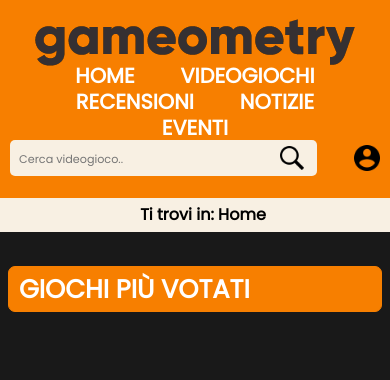
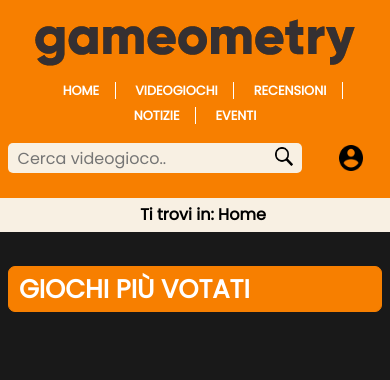
Before and after one commit to TechWebProject/Gameometry-webSite, a PHP site: page /index.html in a window 390 px wide. Shown: the top 380 px of the page. Run offline with PHP 8.4, Linux system fonts and the light colour scheme.

Commit message:
Modifica mini e style per schermi piccoli

```diff
--- a/Codice/mini.css
+++ b/Codice/mini.css
@@ -33,10 +33,18 @@ header{
 }
 
 #menu ul li{
-    padding: 1.0em;
-    font-size: 1.3em;
+    padding-left: 1.5em;
+    padding-right: 1.5em;
+    padding-top: 0;
+    padding-bottom:0;
+    font-size: 1.5em;
+    border-right: 1px solid white;
     grid-row: 2;
     grid-column: 1;
+}
+
+#menu ul li:last-child{
+    border-right: none;
 }
 
 header div{
@@ -68,12 +76,17 @@ header div{
     width: 70%;
     height: 2.0em;
     margin-right: 2em;
-    font-size: 0.7em;
+    font-size: 1.4em;
 }
 
 #areaRiservata{
     grid-row: 4;
     grid-column: 1;
+}
+
+#areaRiservata img {
+    width: 80%;
+    height: 3em;
 }
 
 /*
@@ -210,3 +223,116 @@ PAGINA DI ACCESSO
 #logIn{
     padding-bottom: 28.5em;
 }
+
+/*
+=================
+PAGINA RECENSIONE
+=================
+*/
+
+#areaCommento{
+    font-size: 1.5em;
+}
+#inviaCommento{
+    font-size: 2.0em;
+}
+
+
+@media screen and (max-width: 800px){
+    #menu ul li{
+        padding-left: 1.2em;
+        padding-right: 1.2em;
+        font-size: 1em;
+    }
+
+    #ricerca{
+        padding-bottom: 0.5em;
+        height: 0.8em;
+    }
+
+    #cerca img{
+        padding-left: 0.5em;
+        width: 50%;
+        height: 1.2em;
+    }
+
+    #searchBar{
+        width: 100%;
+        font-size: 1em;
+    }
+
+    #areaRiservata img {
+        width: 80%;
+        height: 2em;
+    }
+}
+
+
+@media screen and (max-width: 600px){
+    #menu ul li{
+        padding-left: 1.2em;
+        padding-right: 1.2em;
+        font-size: 0.8em;
+    }
+}
+
+
+@media screen and (max-device-width: 600px) {
+
+    #menu{
+        margin-top:2em;
+    }
+
+    #menu ul li{
+        padding-left: 0.6em;
+        padding-right: 0.6em;
+        font-size: 2em;
+        grid-row: 2;
+        grid-column: 1;
+    }
+
+
+    #ricerca{
+        padding-bottom: 0.8em;
+        height: 1.4em;
+    }
+
+    #cerca img{
+        padding-left: 0.5em;
+        width: 100%;
+        height: 2em;
+    }
+
+    #searchBar{
+        width: 200%;
+        font-size: 1.8em;
+    }
+
+    #areaRiservata img {
+        width: 100%;
+        height: 4em;
+    }
+
+    #navUtente{
+        margin-top: 3.5em;
+    }
+
+    #breadcrumb{
+        font-size: 1.8em;
+        padding-top: 0.5em;
+        padding-bottom: 0.5em;
+        margin-top: 1.5em;
+    }
+
+    h1 {
+        font-size: 2.5em;
+        margin-top: 3em;
+        padding: 0.4em;
+        border-radius: 7px;
+        color: white;
+        text-align: left;
+        background-color: #F77F00;
+        border: 0.5px solid #F77F00;
+    }
+
+}
--- a/Codice/style.css
+++ b/Codice/style.css
@@ -42,7 +42,7 @@ SEZIONE HEADER
 header {
     padding: 0.5em;
     display: grid;
-    grid-template-columns: 1fr 4fr 2fr 0.5fr;
+    grid-template-columns: 1fr 4fr 2fr;
     grid-gap: 15px;
 }
 
@@ -125,12 +125,12 @@ header div {
 
 #cerca img {
     padding-right: 0.5em;
-    padding-left: 1.0em;
 }
 
 #areaR{
     background-color: #F77F00;
     border: none;
+    margin-right: 2em;
 }
 
 #areaRiservata {
@@ -837,22 +837,26 @@ ALTERAZIONE DIMENSIONI PAGINA
     #menu ul li {
         display: inline;
         padding: 0.8em;
-        font-size: 0.8em
+        font-size: 1em
+    }
+
+    #ricerca {
+        width: 100%;
+    }
+
+    header nav{
+        padding-left: 1em;
+    }
+}
+
+@media screen and (max-width:970px) {
+    #menu ul li {
+        display: inline;
+        padding: 0.5em;
+        font-size: 0.9em;
     }
 
     #searchBar {
-        font-size: 0.6em;
+        font-size: 0.8em;
     }
 }
-
-@media screen and (max-width:950px) {
-    #menu ul li {
-        display: inline;
-        padding: 0.2em;
-        font-size: 0.8em;
-    }
-
-    #searchBar {
-        font-size: 0.4em;
-    }
-}
```
